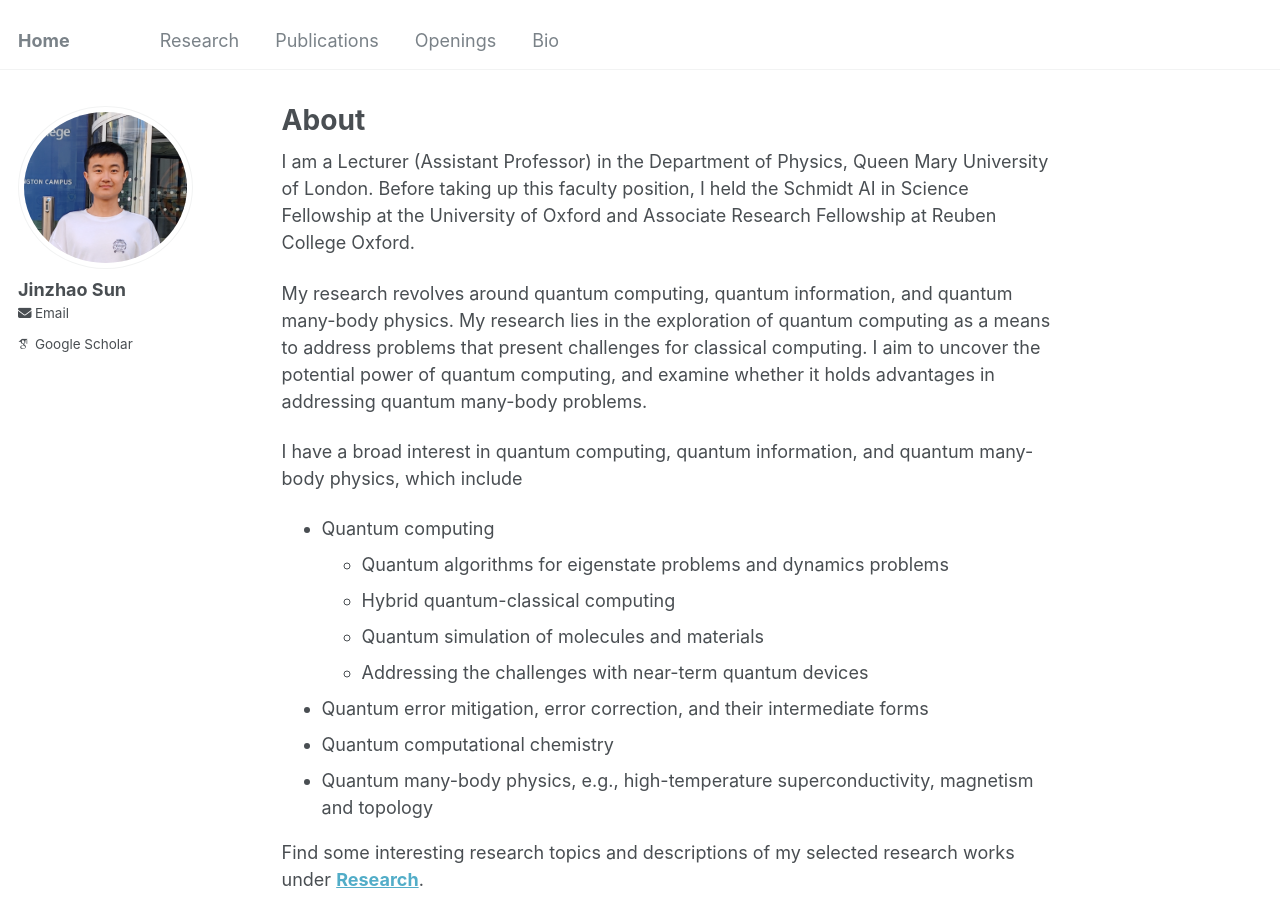
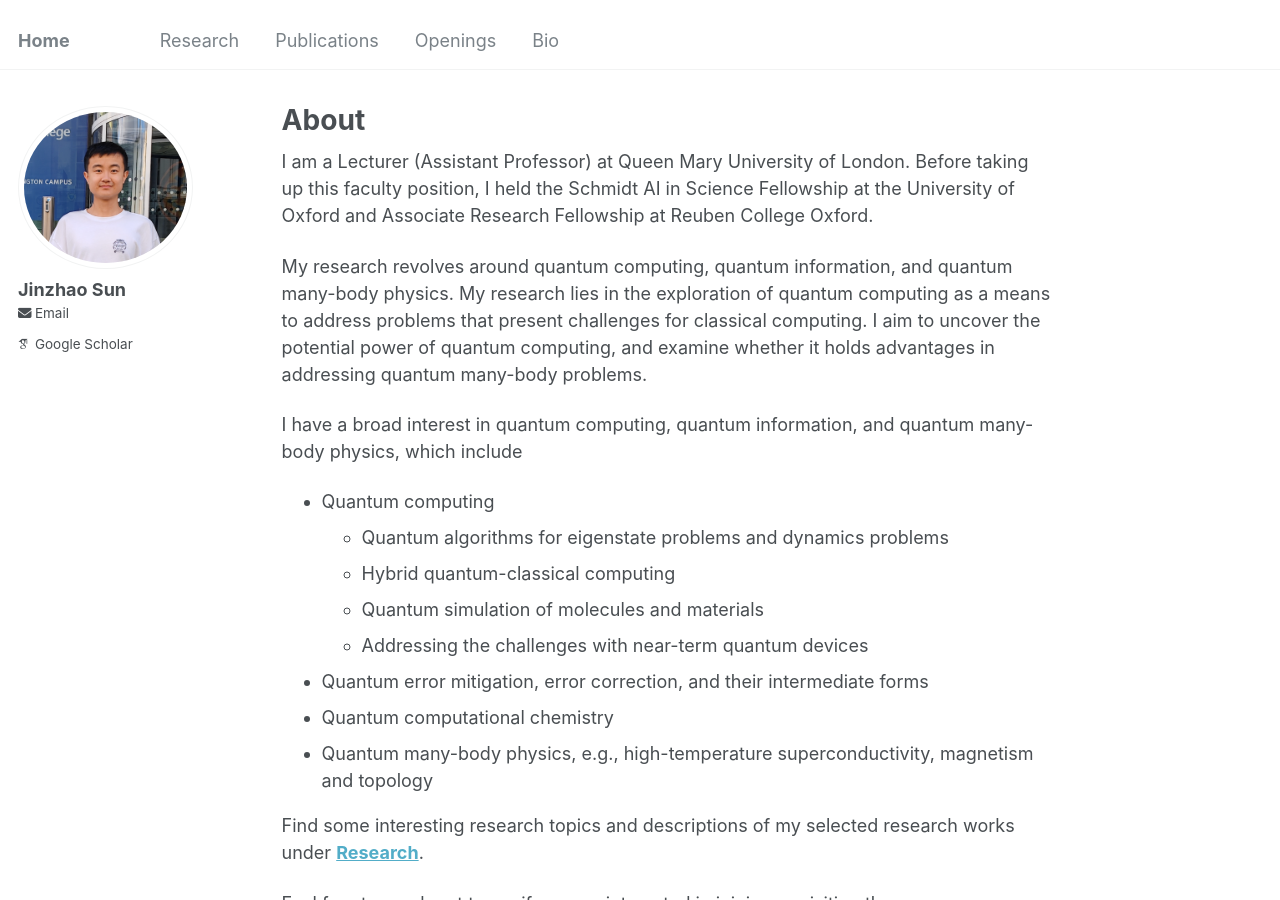
Before and after one commit to jinzhao-sun/jinzhao-sun.github.io, a Jekyll site: the page built from _pages/about.md, in a window 1280 px wide and 900 px high. Built offline with Jekyll 4.4.1, drawn with Linux system fonts in a browser that asks for light colours; some web fonts are replaced.

Commit message:
Update about.md

```diff
--- a/_pages/about.md
+++ b/_pages/about.md
@@ -7,7 +7,7 @@ redirect_from:
   - /about.html
 ---
 
-I am a Lecturer (Assistant Professor) in the Department of Physics, Queen Mary University of London. Before taking up this faculty position, I held the Schmidt AI in Science Fellowship at the University of Oxford and Associate Research Fellowship at Reuben College Oxford.
+I am a Lecturer (Assistant Professor) at Queen Mary University of London. Before taking up this faculty position, I held the Schmidt AI in Science Fellowship at the University of Oxford and Associate Research Fellowship at Reuben College Oxford.
 
 My research revolves around quantum computing, quantum information, and quantum many-body physics. My research lies in the exploration of quantum computing as a means to address problems that present challenges for classical computing. I aim to uncover the potential power of quantum computing, and examine whether it holds advantages in addressing quantum many-body problems.
 
```
